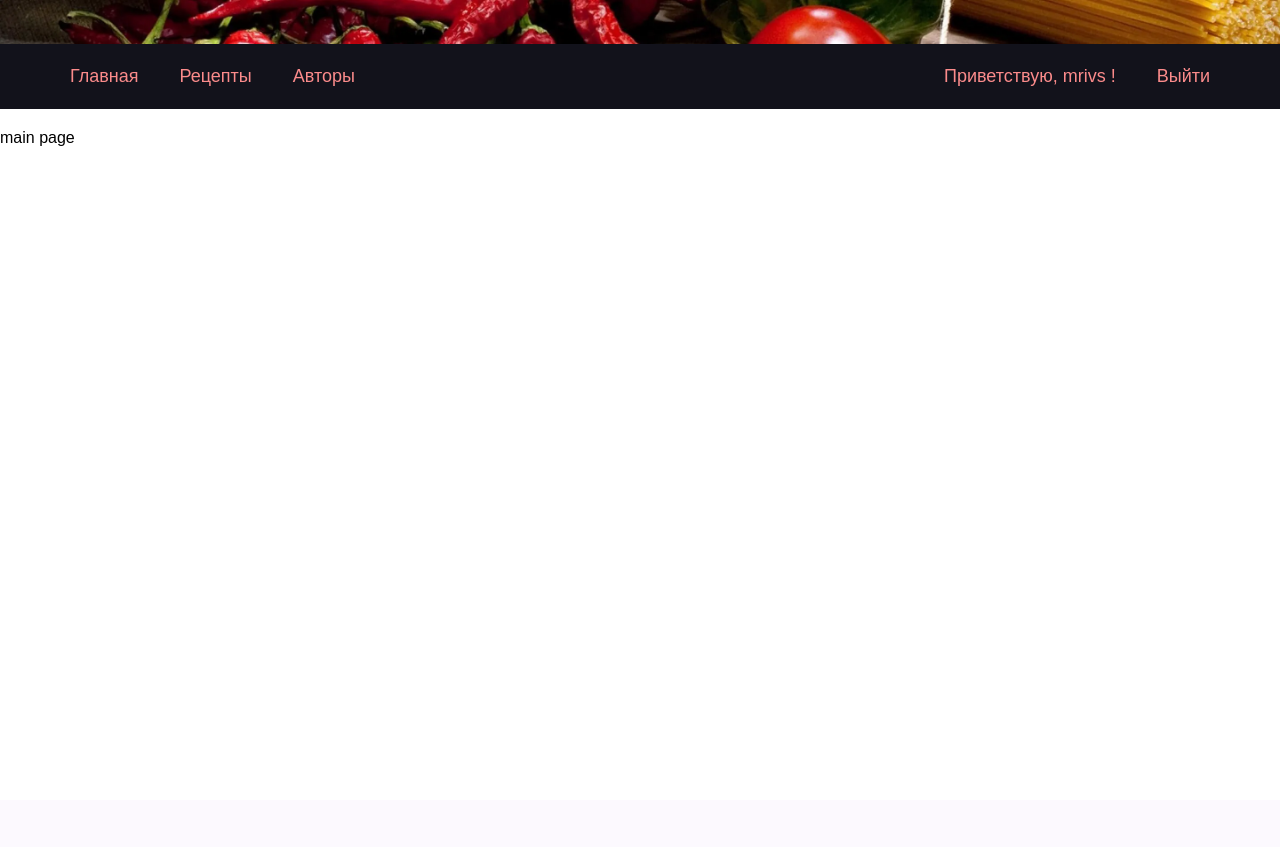
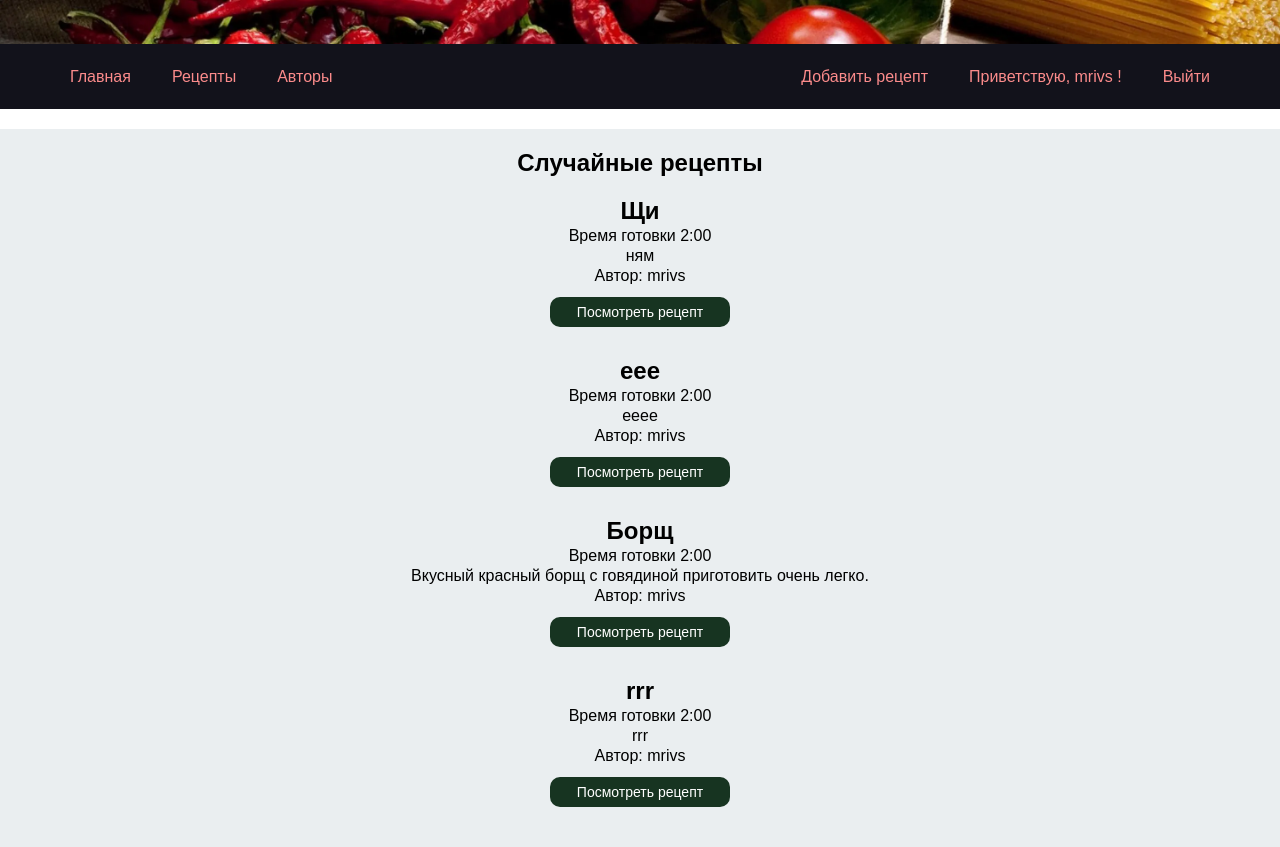
Before and after one commit to mrivs/Cook-Book, a Django app: page / in a window 1280 px wide. Before the commit the page ends 146 px from the top, so only its background shows below. Run offline with Django 5.2, Linux system fonts and the light colour scheme; a user stored in the database is signed in; data comes from the database, SQL or seed files in the repository; both versions use the stored data as it was after the commit.

Commit message:
recipe_add added

```diff
--- a/project_cookbook/app_cookbook/templates/app_cookbook/login.html
+++ b/project_cookbook/app_cookbook/templates/app_cookbook/login.html
@@ -10,7 +10,7 @@
         <div class="form-error">{{ f.errors }}</div>
       {% endfor %}
       <div class="form-error">{{ form.errors }}</div>
-      <button class="button-submit" type="submit">Login</button>
+      <button class="button-submit" type="submit">Войти</button>
   </form>
 
 </div>
--- a/project_cookbook/app_cookbook/templates/app_cookbook/main.html
+++ b/project_cookbook/app_cookbook/templates/app_cookbook/main.html
@@ -1,4 +1,19 @@
 {% extends 'base.html' %}
 {% block content %}
-    {{ title }}
+<section class='section-box'>
+    <div class="content-box">
+
+    <h1>Случайные рецепты</h1>
+
+    {% for recipe in recipes %}
+    <div class="recipe-short">
+        <h2>{{ recipe.title }}</h2>
+        <p>Время готовки {{ recipe.cooking_time }}</p>
+        <p>{{ recipe.description }}</p>
+        <p>Автор: {{ recipe.author.username }}</p>
+        <a href="{% url 'recipe_detail' recipe.id %}"><button class='button-recipe'>Посмотреть рецепт </button></a>
+    </div>
+    {% endfor %}
+</div>
+</section>
 {% endblock %}
--- a/project_cookbook/app_cookbook/templates/app_cookbook/register.html
+++ b/project_cookbook/app_cookbook/templates/app_cookbook/register.html
@@ -9,7 +9,8 @@
             <p>{{ f }}</p>
             <div class="form-error">{{ f.errors }}</div>
         {% endfor %}
-        <input  class="button-submit" type="submit" value="Register">
+        <input  class="button-submit" type="submit" value="Регистрация">
+
     </form>
 </div>
 {% endblock %}
--- a/project_cookbook/app_cookbook/urls.py
+++ b/project_cookbook/app_cookbook/urls.py
@@ -12,6 +12,7 @@ urlpatterns = [
 
     path('recipe/<int:id>/', views.recipe_detail, name='recipe_detail'),
     path('add_edit_recipe/', views.add_edit_recipe, name='add_edit_recipe'),
+    path('recipe_add/', views.recipe_add, name='recipe_add'),
 
 
 ]
--- a/project_cookbook/app_cookbook/views.py
+++ b/project_cookbook/app_cookbook/views.py
@@ -3,11 +3,13 @@ from django.shortcuts import get_object_or_404, redirect, render
 from django.contrib.auth import login, authenticate, logout
 from django.contrib.auth.forms import UserCreationForm
 from .models import Recipe, Category
+from .forms import RecipeForm
 
 
 def main(request):
     # clients = Client.objects.all()
-    context = {"title": "main page"}
+    recipes = Recipe.objects.order_by('?')[:5]  # Получаем 5 случайных рецептов
+    context = {"title": "main page",'recipes': recipes}
     recipes = Recipe.objects.all()[:5]
     return render(request, "app_cookbook/main.html", context)
 
@@ -36,3 +38,18 @@ def register(request):
         form = UserCreationForm()
     context={'user_form': form}
     return render(request, 'app_cookbook/register.html',context)
+
+def recipe_add(request):
+    if request.user.is_authenticated:
+        if request.method == 'POST':
+            form = RecipeForm(request.POST, request.FILES)
+            if form.is_valid():
+                recipe = form.save(commit=False)
+                recipe.author = request.user
+                recipe.save()
+                return redirect('main')
+        else:
+            form = RecipeForm()
+        return render(request, 'app_cookbook/recipe_add.html', {'form': form})
+    else:
+        return redirect('login')
--- a/project_cookbook/static/css/styles.css
+++ b/project_cookbook/static/css/styles.css
@@ -13,6 +13,18 @@ html {
 .cur-po {
     cursor: pointer;
 }
+
+label {
+    display: block; /* Делает каждый лейбл отдельным блочным элементом */
+    margin-bottom: 10px; /* Добавляет отступ между лейблами */
+}
+
+input[type="text"], input[type="password"], textarea {
+    /* width: 100%;  */
+    padding: 2px;
+    margin-bottom: 2px;
+}
+
 
 .form-error {
     color: red;
@@ -62,7 +74,7 @@ html {
 .header-main-list__text {
     color: #fb8b8b;
     font-family: "Arial";
-    font-size: 18px;
+    font-size: 16px;
     font-style: normal;
     font-weight: 400;
     line-height: normal;
@@ -90,7 +102,7 @@ html {
 
 }
 
-.section-box{
+.section-box {
     background-color: #eaeef0;
     width: 100%;
     flex-shrink: 0;
@@ -99,9 +111,10 @@ html {
     align-items: center;
 
 }
+
 .content-box {
-    margin-top: 10px;
-    margin-bottom: 10px;
+    margin-top: 20px;
+    margin-bottom: 30px;
     width: 1140px;
     display: flex;
     flex-direction: column;
@@ -140,7 +153,7 @@ html {
     margin-top: 20px;
     width: 150px;
     height: 40px;
-    font-family: 'Lato';
+    font-family: 'Arial';
     font-style: normal;
     font-weight: 400;
     font-size: 16px;
@@ -155,3 +168,41 @@ html {
     vertical-align: middle;
     border: none;
 }
+.button-recipe{
+    margin-top: 10px;
+    width: 180px;
+    height: 30px;
+    font-family: 'Arial';
+    font-style: normal;
+    font-weight: 300;
+    font-size: 14px;
+    line-height: 18px;
+    display: flex;
+    justify-content: center;
+    align-items: center;
+    color: #ffffff;
+    background: #173421;
+    cursor: pointer;
+    border-radius: 10px;
+    vertical-align: middle;
+    border: none;
+}
+
+.recipe-form {
+
+    display: flex;
+    flex-direction: column;
+    justify-content: center;
+    align-items: center;
+    gap: 10px;
+}
+.recipe-short{
+    margin-top: 10px;
+    margin-bottom: 10px;
+    width: 1140px;
+    display: flex;
+    flex-direction: column;
+    justify-content: space-between;
+    align-items: center;
+    gap: 2px;
+}
--- a/project_cookbook/templates/base.html
+++ b/project_cookbook/templates/base.html
@@ -28,7 +28,7 @@
             </div>
             <div class="header-box-right">
                 {% if request.user.is_authenticated %}
-
+                <a class='header-main-list__text' href="{% url 'recipe_add' %}">Добавить рецепт</a>
                 <a class='header-main-list__text'> Приветствую, {{ user.username}} !</a>
                 <a class='header-main-list__text' href="{% url 'logout' %}">Выйти</a>
 
```
Also changed, not shown: project_cookbook/app_cookbook/forms.py (+11 -1 lines), project_cookbook/db.sqlite3.
